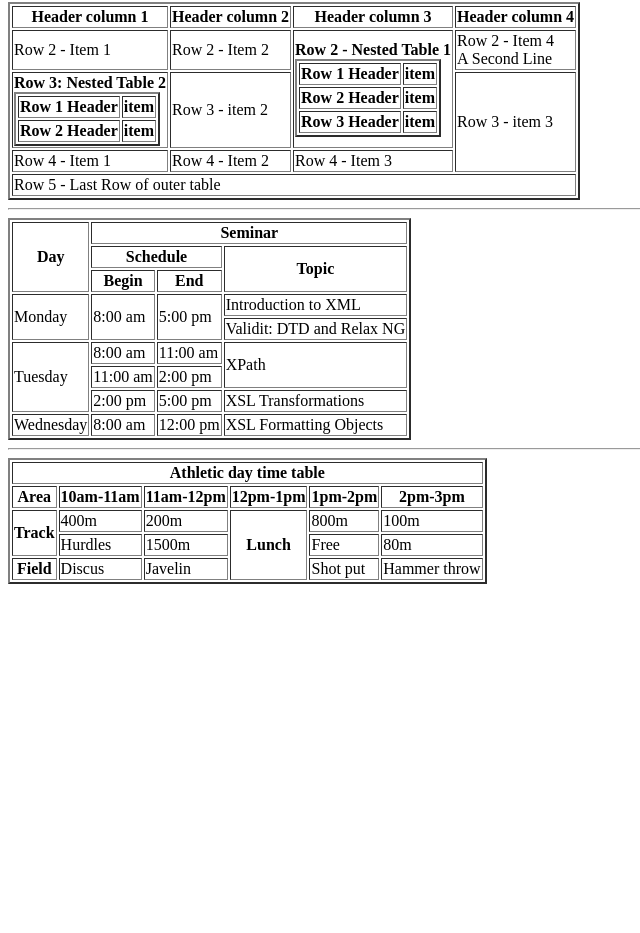
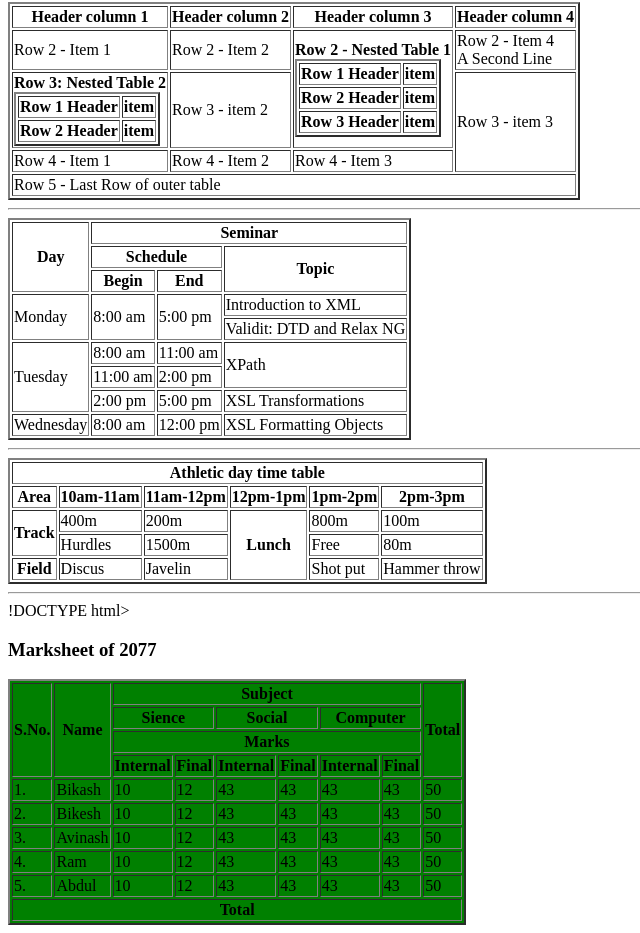
Before and after one commit to usaidsheikh760/Assignment-4, a plain HTML site: page index.html in a window 1280 px wide. Shown: the part 78-1011 px from the top of the page, without its empty margins (0-640 px from the left). Before the commit the page ends 800 px from the top, so only its background shows below. Drawn offline with Linux system fonts and the light colour scheme.

Commit message:
Update index.html

```diff
--- a/index.html
+++ b/index.html
@@ -168,3 +168,99 @@
     </table>
 </body>
 </html>
+<hr />
+<!-- part 4 -->
+!DOCTYPE html>
+<html lang="en">
+<head>
+    <meta charset="UTF-8">
+    <meta http-equiv="X-UA-Compatible" content="IE=edge">
+    <meta name="viewport" content="width=device-width, initial-scale=1.0">
+    <title>Assignment 4.5</title>
+</head>
+<body>
+    <h3>Marksheet of 2077</h3>
+   <table border="2" bgcolor="green">
+    <tr>
+        <th scope="col" rowspan="4">S.No.</th>
+        <th scope="col" rowspan="4">Name</th>
+        <th scope="col" colspan="6">Subject</th>
+        <th scope="col" rowspan="4">Total</th>
+    </tr>
+    <tr>
+        <th scope="col" colspan="2">Sience</th>
+        <th scope="col" colspan="2">Social</th>
+        <th scope="col" colspan="2">Computer</th>
+    </tr>
+    <tr>
+        <th scope="col" colspan="6">Marks</th>
+    </tr>
+    <tr>
+        <th scope="col">Internal</th>
+        <th scope="col">Final</th>
+        <th scope="col">Internal</th>
+        <th scope="col">Final</th>
+        <th scope="col">Internal</th>
+        <th scope="col">Final</th>
+    </tr>
+    <tr>
+        <td>1.</td>
+        <td>Bikash</td>
+        <td>10</td>
+        <td>12</td>
+        <td>43</td>
+        <td>43</td>
+        <td>43</td>
+        <td>43</td>
+        <td>50</td>
+    </tr>
+    <tr>
+        <td>2.</td>
+        <td>Bikesh</td>
+        <td>10</td>
+        <td>12</td>
+        <td>43</td>
+        <td>43</td>
+        <td>43</td>
+        <td>43</td>
+        <td>50</td>
+    </tr>
+    <tr>
+        <td>3.</td>
+        <td>Avinash</td>
+        <td>10</td>
+        <td>12</td>
+        <td>43</td>
+        <td>43</td>
+        <td>43</td>
+        <td>43</td>
+        <td>50</td>
+    </tr>
+    <tr>
+        <td>4.</td>
+        <td>Ram</td>
+        <td>10</td>
+        <td>12</td>
+        <td>43</td>
+        <td>43</td>
+        <td>43</td>
+        <td>43</td>
+        <td>50</td>
+    </tr>
+    <tr>
+        <td>5.</td>
+        <td>Abdul</td>
+        <td>10</td>
+        <td>12</td>
+        <td>43</td>
+        <td>43</td>
+        <td>43</td>
+        <td>43</td>
+        <td>50</td>
+    </tr>
+    <tr>
+        <th scope="row" colspan="9">Total</th>
+    </tr>
+   </table>
+</body>
+</html>
```
